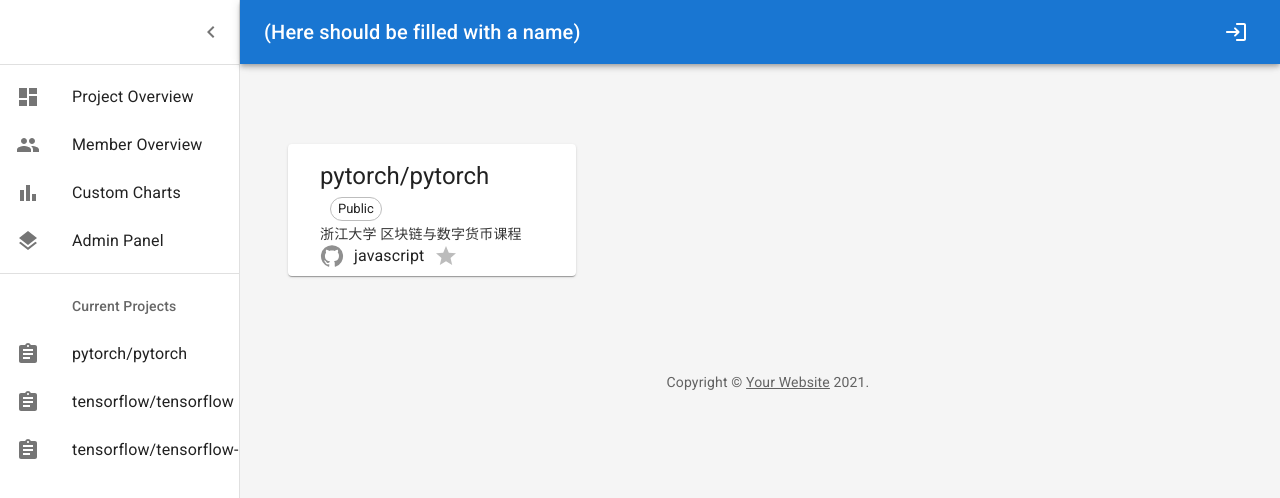
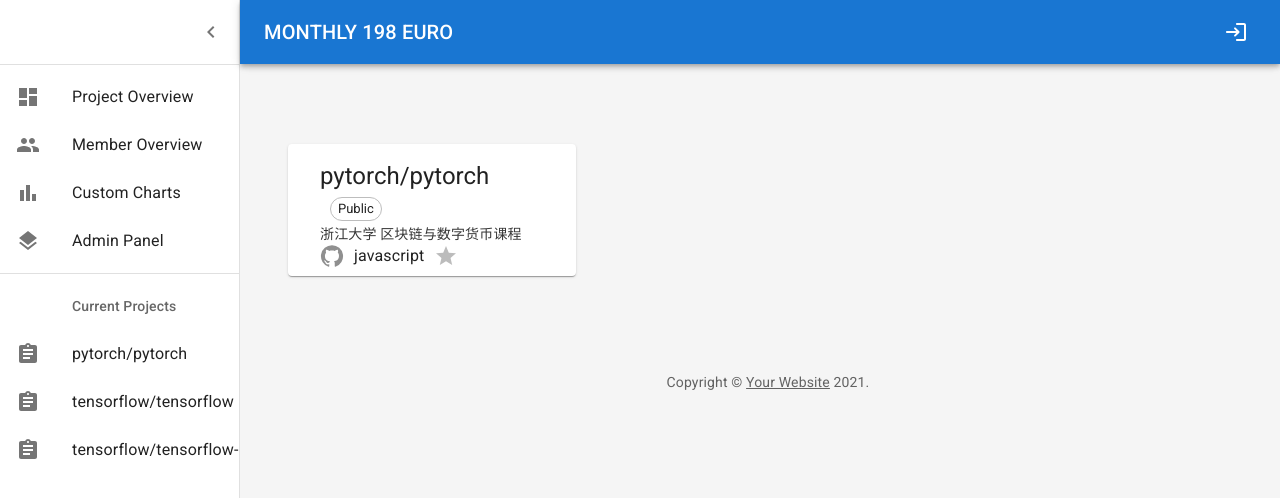
Before and after one commit to Oh-Afterglow/MONTHLY_198_EURO, a React (Create React App) app in the folder Code/Frontend/: page /main in a window 1280 px wide. Shown: the top 498 px of the page. Built offline with nearby package versions, Linux system fonts and the light colour scheme; no server answers.

Commit message:
[Front] Final Submit
Please give me 198 EURO per month!

```diff
--- a/Code/Frontend/src/components/Layout.js
+++ b/Code/Frontend/src/components/Layout.js
@@ -126,7 +126,7 @@
               sx={{ flexGrow: 1 }}
               onClick={() => nav('/main')}
             >
-              (Here should be filled with a name)
+              MONTHLY 198 EURO
             </Typography>
             <IconButton color='inherit' onClick={() => nav('/')}>
               <LoginRounded />
```
